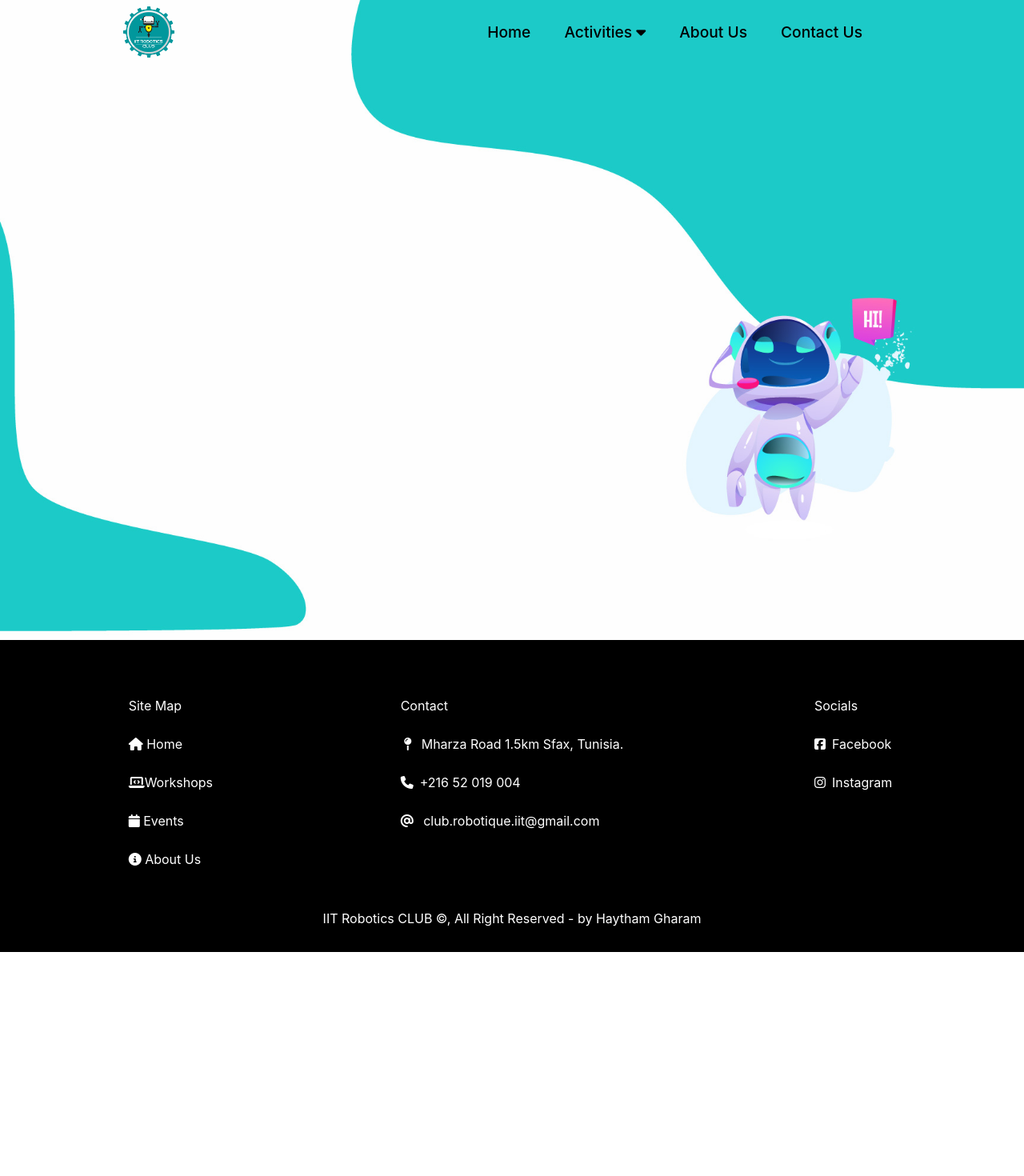
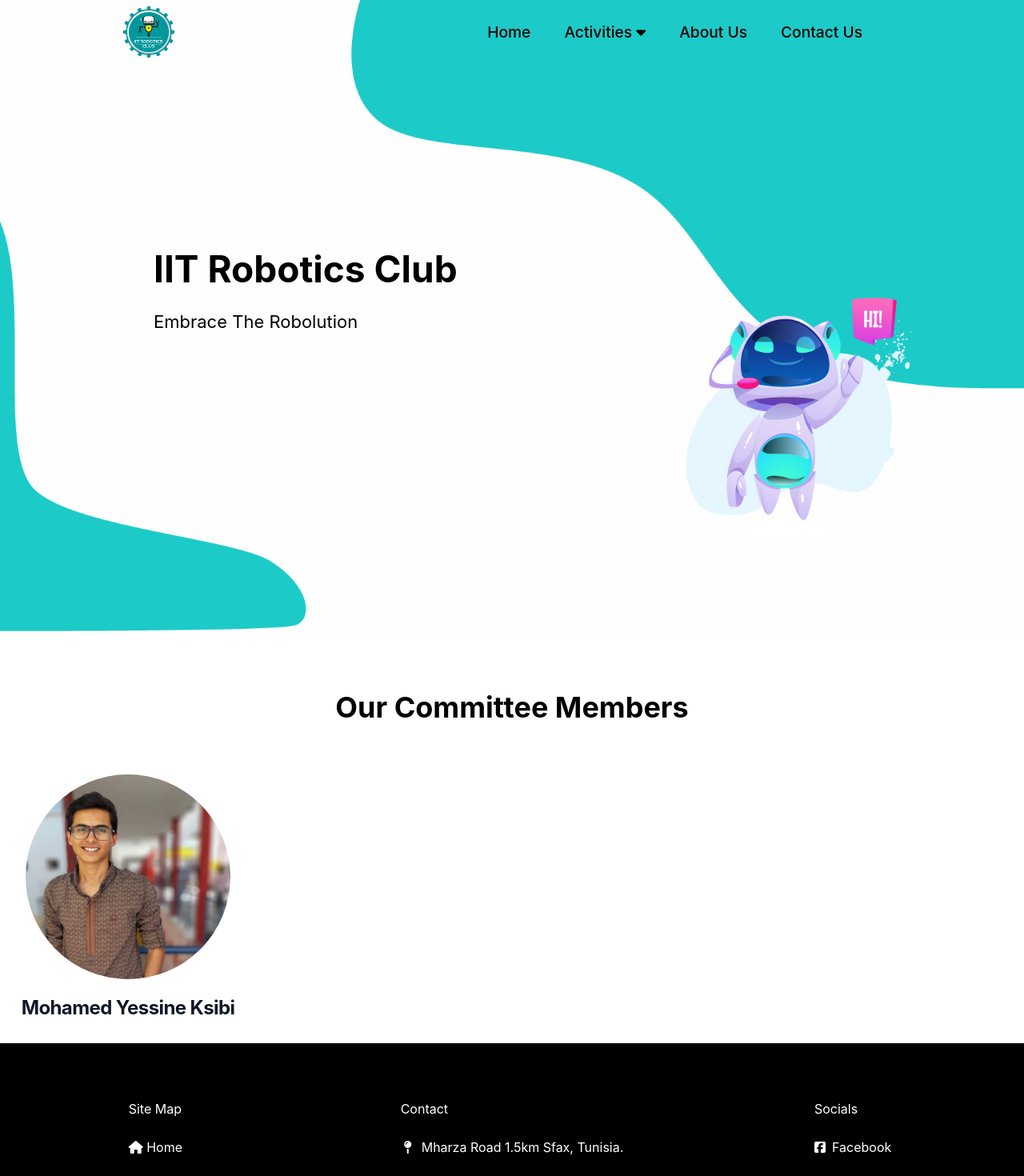
Before and after one commit to HaythamGharam/Robotics-Stage, a React (Create React App) app in the folder robotics/: page / in a window 1280 px wide. Shown: the top 1470 px of the page at 80% size. Before the commit the page ends 1190 px from the top, so only its background shows below. Built offline with nearby package versions, Linux system fonts and the light colour scheme.

Commit message:
Home page started

```diff
--- a/robotics/src/components/home/Home.js
+++ b/robotics/src/components/home/Home.js
@@ -1,15 +1,120 @@
-import {} from './home.css'
+import { useState } from "react";
+import { Link } from "react-router-dom";
+import {} from "./home.css";
+import yessine from "../../images/members/yessine.jpg";
+// import event from "../../images/arduino-training.jpg";
+// import Button from "@mui/material/Button";
+// import Dialog from "@mui/material/Dialog";
+// import DialogActions from "@mui/material/DialogActions";
+// import DialogContent from "@mui/material/DialogContent";
+// import DialogContentText from "@mui/material/DialogContentText";
+// import DialogTitle from "@mui/material/DialogTitle";
 
 const Home = () => {
+  const [open, setOpen] = useState(false);
+
+  const handleClickOpen = () => {
+    setOpen(true);
+  };
+
+  const handleClose = () => {
+    setOpen(false);
+  };
+
+  const [isShown, setIsShown] = useState(false);
+
+  const onMouseEnter = () => {
+    setIsShown(true);
+  };
+
+  const onMouseLeave = () => {
+    setIsShown(false);
+  };
+
   return (
     <div className="home-wrapper">
       <section className="header">
         <div className="header-content pb-16">
+          <h1> IIT Robotics Club </h1>
+          <br />
+          <p>Embrace The Robolution</p>
+        </div>
+      </section>
 
+      {/* Members region start */}
+      <section className="members-section m-auto w-full">
+        <div className="title-area flex justify-center md:my-16">
+          <h1 className="section-title text-center font-bold text-4xl">
+            Our Committee Members
+          </h1>
+        </div>
+        <div className="members-container grid grid-cols-3">
+          <div className="max-w-xs bg-white flex flex-col justify-center items-center relative">
+            <img
+              className="rounded-full w-64 h-64"
+              src={yessine}
+              alt="Med Yessine Ksibi"
+              onMouseEnter={onMouseEnter}
+              onMouseLeave={onMouseLeave}
+              style={{ filter: isShown ? "blur(2px)" : "none" }}
+            />
+            <div className="p-5 flex justify-center flex-col">
+              <h5 className="mb-2 text-2xl font-bold tracking-tight text-gray-900">
+                Mohamed Yessine Ksibi
+              </h5>
+              <div
+                className="member-socials"
+                style={{ display: isShown ? "inline-block" : "none" }}
+                onMouseEnter={onMouseEnter}
+                onMouseLeave={onMouseLeave}
+              >
+                <a href="https://facebook.com" target="_blank">
+                  <button className="facebook">
+                    <i class="fab fa-facebook"></i>
+                  </button>
+                </a>
+                <a href="https://linkedin.com" target="_blank">
+                  <button className="linkedin">
+                    <i class="fab fa-linkedin"></i>
+                  </button>
+                </a>
+              </div>
+            </div>
+          </div>
         </div>
       </section>
     </div>
-  )
+  );
+};
+
+export default Home;
+
+{
+  /* <div className="flex justify-center">
+              <Button variant="contained" onClick={handleClickOpen}>
+                Read More
+              </Button>
+              <Dialog
+                open={open}
+                onClose={handleClose}
+                aria-labelledby="alert-dialog-title"
+                aria-describedby="alert-dialog-description"
+              >
+                <DialogTitle id="alert-dialog-title">
+                  {"Lorem ipsum dolor sit amet consectetur"}
+                </DialogTitle>
+                <DialogContent>
+                  <DialogContentText id="alert-dialog-description">
+                    Lorem ipsum dolor sit amet consectetur adipisicing elit.
+                    Saepe nihil accusamus soluta tenetur cumque quas nemo,
+                    facilis explicabo culpa doloribus provident perspiciatis,
+                    non error veritatis ducimus quo dolores possimus
+                    repudiandae..
+                  </DialogContentText>
+                </DialogContent>
+                <DialogActions>
+                  <Button onClick={handleClose}>Disagree</Button>
+                </DialogActions>
+              </Dialog>
+            </div> */
 }
-
-export default Home
--- a/robotics/src/components/home/home.css
+++ b/robotics/src/components/home/home.css
@@ -5,3 +5,48 @@
   background-position: center center;
   height: 100vh;
 }
+
+.header-content {
+  padding-top: 40vh;
+  margin-left: 15%;
+}
+
+.header-content > h1 {
+  font-size: 46px;
+  font-weight: bold;
+}
+
+.header-content > p {
+  padding-top: 10px;
+  font-size: 22px;
+}
+
+.content {
+  margin: auto;
+  padding: 0 30px;
+  margin-bottom: 30px;
+}
+
+/* members region start */
+.facebook {
+  position: absolute;
+  top: 38%;
+  left: 40%;
+  transform: translate(-50%, -50%);
+  -ms-transform: translate(-50%, -50%);
+  color: #4267B2;
+  font-size: 50px;
+  cursor: pointer;
+}
+
+.linkedin {
+  position: absolute;
+  top: 38%;
+  left: 65%;
+  transform: translate(-50%, -50%);
+  -ms-transform: translate(-50%, -50%);
+  color: #0072b1 ;
+  font-size: 50px;
+  cursor: pointer;
+}
+/* members region end */
```
Lines whose indentation alone changed are shown as unchanged.
